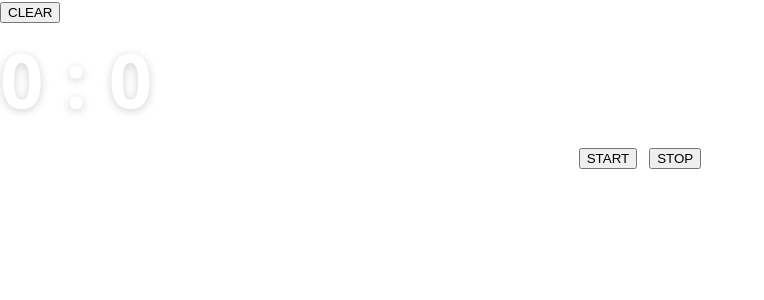
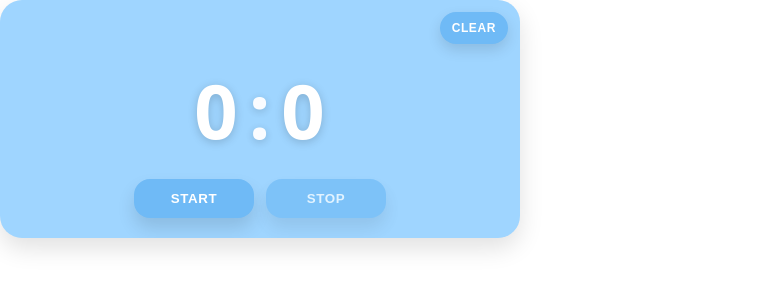
Before and after one commit to kkkkiyojj/Stop, a Next.js app: page / in a window 1280 px wide. Shown: the top 300 px of the page, without its empty margins (0-764 px from the left). Built offline with nearby package versions, Linux system fonts and the light colour scheme.

Commit message:
Update page.tsx

```diff
--- a/app/page.tsx
+++ b/app/page.tsx
@@ -9,16 +9,13 @@
   const [seconds, setSeconds] = useState(0);
   const [running, setRunning] = useState(false);
 
-  // 초기 로드
   useEffect(() => {
     const saved = localStorage.getItem(KEY);
     const isRunning = localStorage.getItem(RUNNING_KEY) === "true";
-
     if (saved) setSeconds(Number(saved));
     if (isRunning) setRunning(true);
   }, []);
 
-  // 타이머
   useEffect(() => {
     if (!running) return;
 
@@ -31,11 +28,9 @@
     }, 1000);
 
     localStorage.setItem(RUNNING_KEY, "true");
-
     return () => clearInterval(id);
   }, [running]);
 
-  // 스탑 시 상태 저장
   useEffect(() => {
     if (!running) {
       localStorage.setItem(RUNNING_KEY, "false");
@@ -46,25 +41,35 @@
   const minutes = Math.floor(seconds / 60);
   const secs = seconds % 60;
 
+  const onClear = () => {
+    setSeconds(0);
+    setRunning(false);
+    localStorage.setItem(KEY, "0");
+    localStorage.setItem(RUNNING_KEY, "false");
+  };
+
   return (
-    <div className="outer">
-      <div className="widget">
-        <button className="clear" onClick={() => {
-          setSeconds(0);
-          setRunning(false);
-          localStorage.setItem(KEY, "0");
-          localStorage.setItem(RUNNING_KEY, "false");
-        }}>
+    <div className="card">
+      <div className="topbar">
+        <button className="clearBtn" onClick={onClear}>
           CLEAR
         </button>
+      </div>
 
+      <div className="body">
         <div className="time">
-          {minutes} : {secs}
+          {minutes}
+          <span className="colon">:</span>
+          {secs}
         </div>
 
         <div className="buttons">
-          <button onClick={() => setRunning(true)}>START</button>
-          <button onClick={() => setRunning(false)}>STOP</button>
+          <button className="btn" onClick={() => setRunning(true)} disabled={running}>
+            START
+          </button>
+          <button className="btn" onClick={() => setRunning(false)} disabled={!running}>
+            STOP
+          </button>
         </div>
       </div>
     </div>
```
